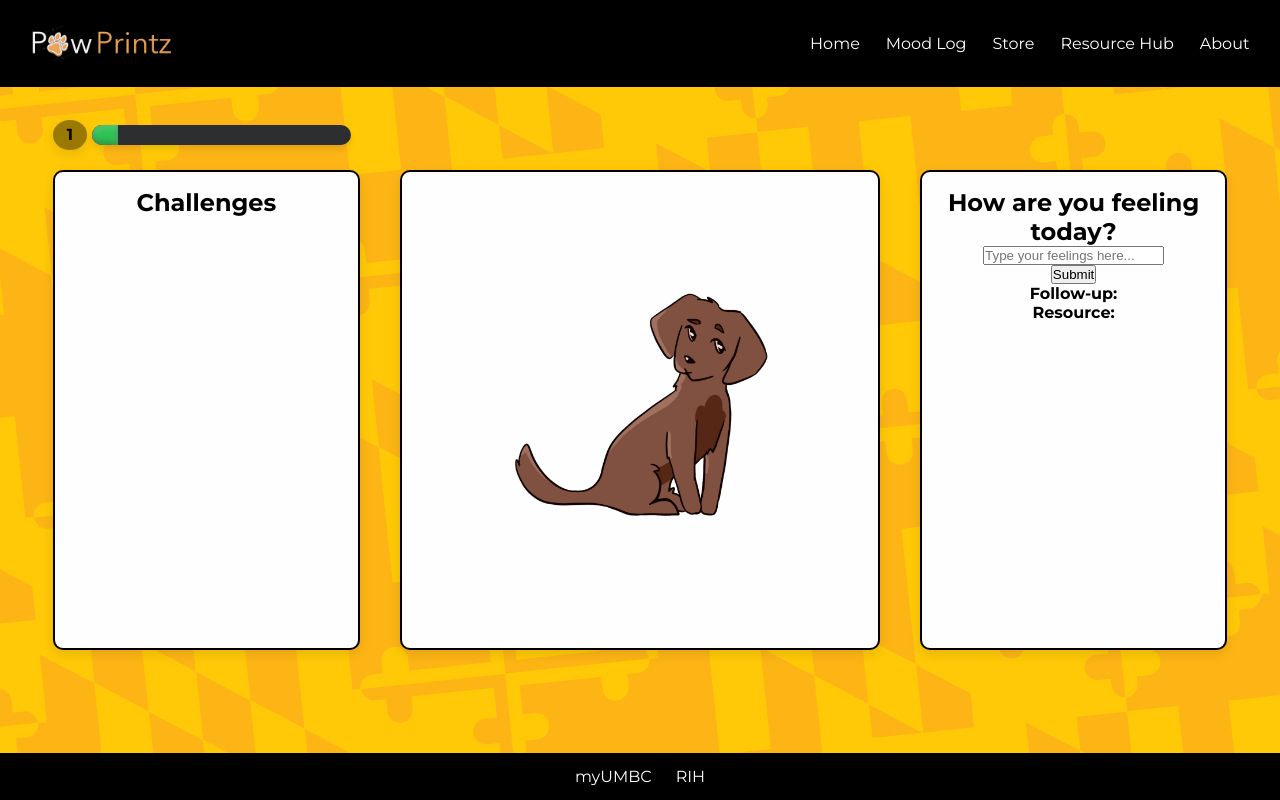
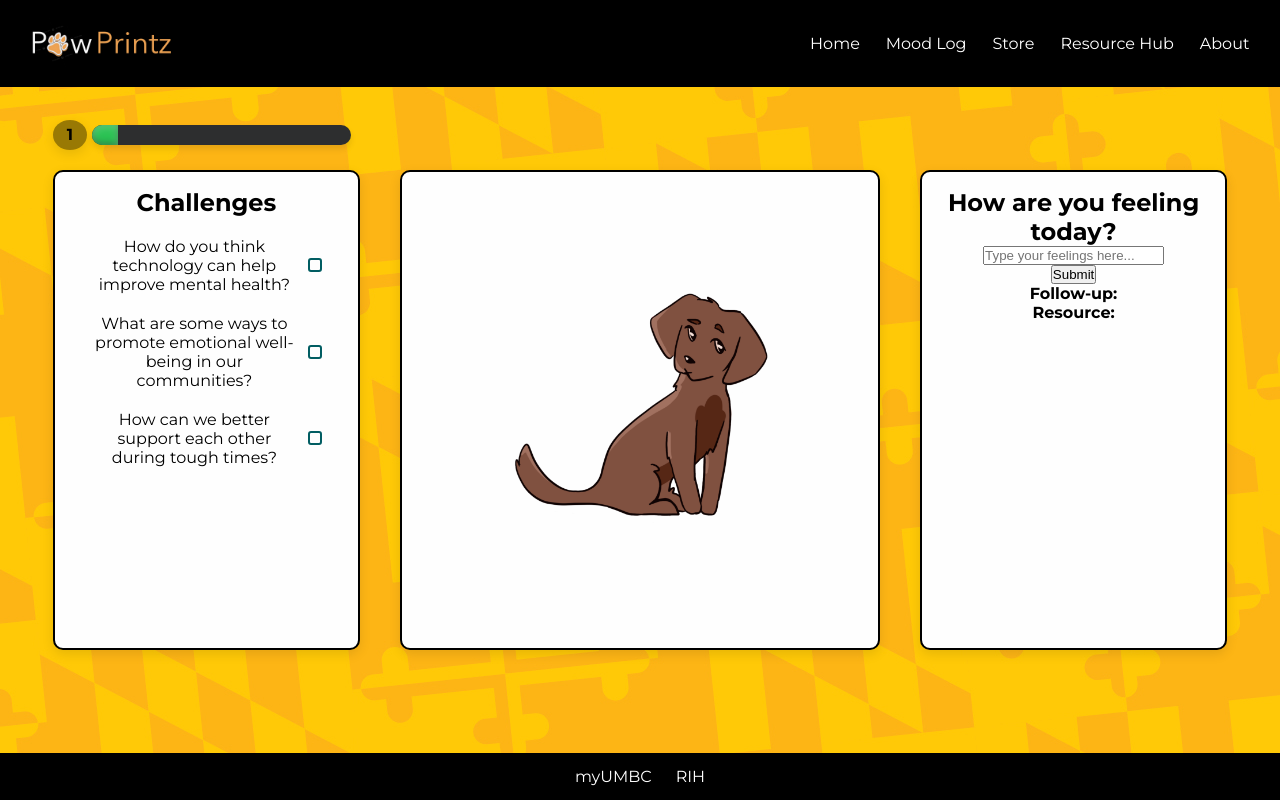
Before and after one commit to NathanKDayie/Paw-Printz, a React (Vite) app in the folder client/: page / in a window 1280 px wide. Built offline with nearby package versions, Linux system fonts and the light colour scheme.

Commit message:
Challenges box ui update

```diff
--- a/client/src/App.css
+++ b/client/src/App.css
@@ -197,3 +197,48 @@ div {
     justify-content: center;
     font-weight: bold;
 }
+
+.challenge-item {
+    display: flex;
+    flex-direction: row;
+    list-style: none;
+    margin: 20px;
+    font-size: 16px;
+    align-items: center;
+    gap: 8px;
+  }
+
+  .checkbox-label{
+    display: flex;
+    align-items: center;
+    gap: 10px;
+    cursor: pointer;
+  }
+
+  .checkbox-label input[type="checkbox"] {
+    appearance: none;
+    -webkit-appearance: none;
+    outline: none;
+    margin: 0;
+    border-radius: 3px;
+    border: 2px solid #015d62;
+    display: grid;
+    place-content: center;
+    cursor: pointer;
+    transition: background-color 0.2s ease;
+  }
+
+  /* Add checkmark using pseudo-element */
+  .checkbox-label input[type="checkbox"]::before {
+    content: "";
+    width: 10px;
+    height: 10px;
+    background-color: #015d62;
+    transform: scale(0);
+    transition: transform 0.2s ease;
+  }
+
+  /* Show checkmark when checked */
+  .checkbox-label input[type="checkbox"]:checked::before {
+    transform: scale(1);
+  }
--- a/client/src/App.jsx
+++ b/client/src/App.jsx
@@ -37,11 +37,13 @@ function Home() {
   const [resource, setResource] = useState('');
   const [followUp, setFollowUp] = useState('');
 
-  const challenges = [
+  const initialChallenges = [
     "How do you think technology can help improve mental health?",
     "What are some ways to promote emotional well-being in our communities?",
     "How can we better support each other during tough times?",
   ];
+
+  const [challenges, setChallenges] = useState(initialChallenges);
 
   const resources = {
     happy: ["Keep up the positive vibes! 😊"],
@@ -128,6 +130,10 @@ function Home() {
     setUserInput(''); // Clear the input field
   };
 
+  const handleChallengeCheck = (index) => {
+    setChallenges(prev => prev.filter((_, i) => i !== index));
+  };
+
   return (
     <div className='home-container'>
       <div className='user-level'>
@@ -139,7 +145,16 @@ function Home() {
       <div className='home-content'>
         <div className="challenges-box">
           <h2>Challenges</h2>
-          <p>{challenge}</p>
+          <ul>
+            {challenges.map((item, index) => (
+              <li key={index} className="challenge-item">
+                <label className="checkbox-label">
+                  <span>{item}</span>
+                  <input type="checkbox" onChange={() => handleChallengeCheck(index)} />
+                </label>
+              </li>
+            ))}
+          </ul>
         </div>
         <div className="pet-container">
           <img src={petMood} alt="Pet Mood" style={{ maxWidth: '100%', maxHeight: '100%', objectFit: 'contain' }} />
@@ -162,25 +177,6 @@ function Home() {
   );
 }
 
-function Checkbox() {
-  const [visible, setVisible] = useState(true);
-
-  return (
-    <>
-      {visible && (
-        <div className="check-box">
-          <label htmlFor="check">Mark as Complete</label>
-          <input
-            type="checkbox"
-            id="check"
-            onClick={() => setVisible(false)}
-          />
-        </div>
-      )}
-    </>
-  );
-}
-
 function Footer() {
   return (
     <div className="footer">
```
